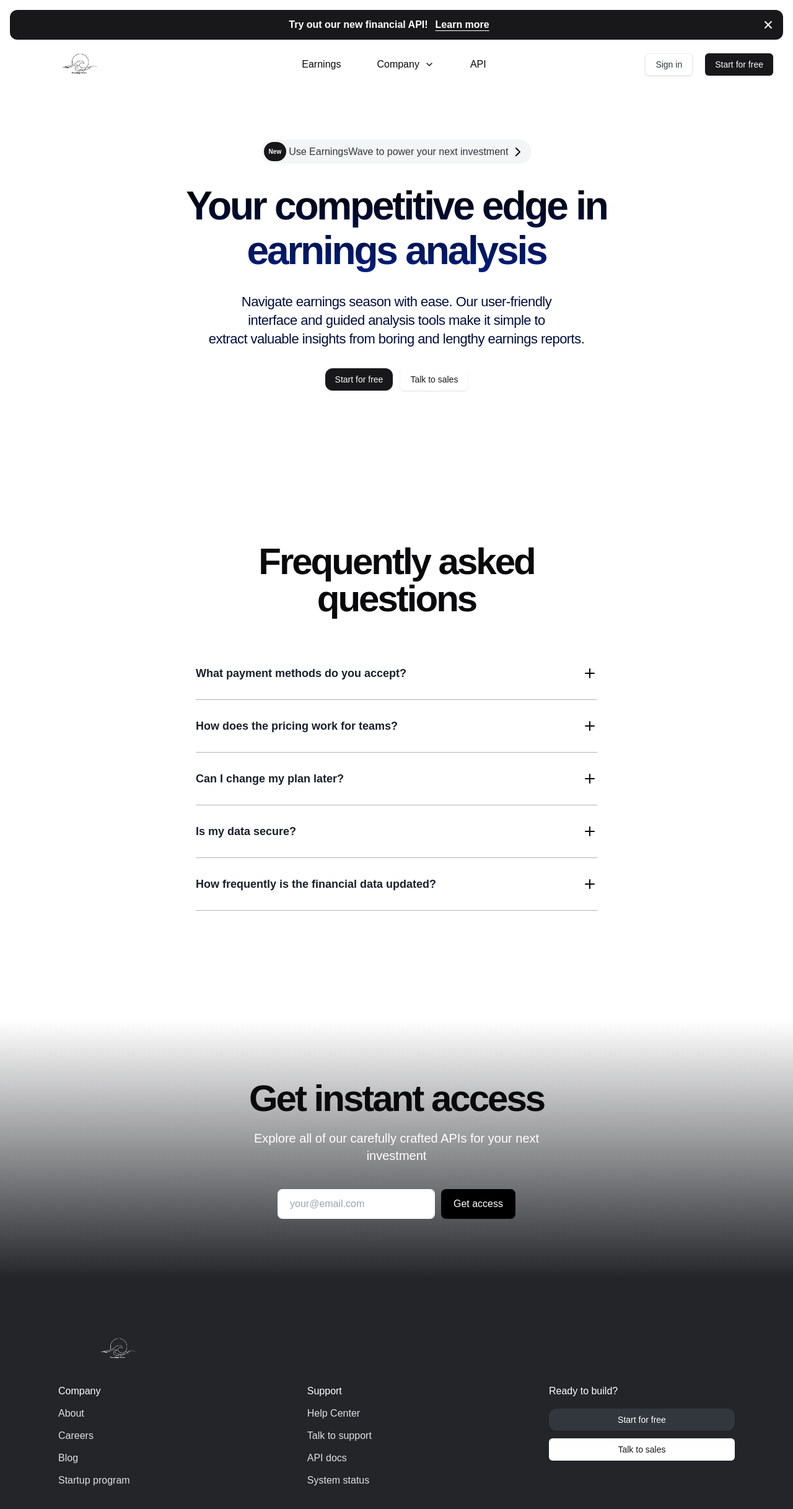
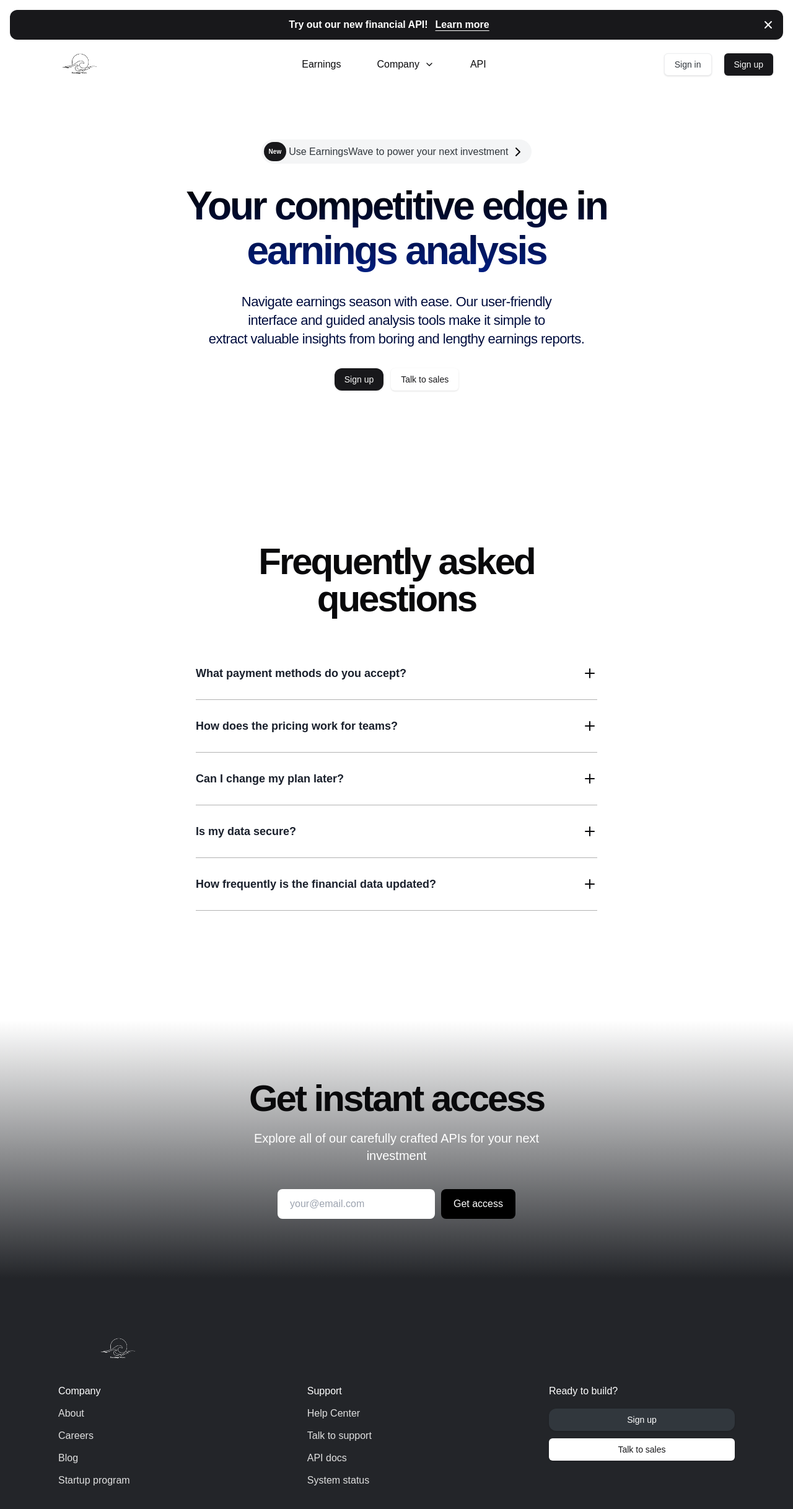
Before and after one commit to nudgemapp/earningswave-platform, a Next.js app: page / in a window 1280 px wide. Shown: the top 2434 px of the page at 62% size. Built offline with nearby package versions, Linux system fonts and the light colour scheme.

Commit message:
changed start for free to sign up

```diff
--- a/components/FooterSection.tsx
+++ b/components/FooterSection.tsx
@@ -71,7 +71,7 @@ function FooterSection() {
               className="border-none bg-[#31373D] hover:bg-[#31373D] text-white rounded-[12px]"
               onClick={() => router.push("/sign-up")}
             >
-              Start for free
+              Sign up{" "}
             </Button>
             <EmailModal />
           </div>
--- a/components/HeroSection.tsx
+++ b/components/HeroSection.tsx
@@ -61,7 +61,7 @@ function HeroSection() {
             className="border-none rounded-[12px]"
             onClick={() => router.push("/sign-up")}
           >
-            Start for free
+            Sign up{" "}
           </Button>
           <EmailModal />
         </motion.div>
--- a/components/NavBar.tsx
+++ b/components/NavBar.tsx
@@ -64,7 +64,7 @@ function NavBar() {
           animate={{ opacity: 1, y: 0 }}
           exit={{ opacity: 0, y: -20 }}
           transition={{ duration: 0.5 }}
-          className="md:sticky md:top-0 md:shadow-none z-20 md:mt-0" // Removed mt-[5rem] here
+          className="md:sticky md:top-0 md:shadow-none z-20 md:mt-0"
         >
           {/* DESKTOP */}
           <div className="hidden lg:block bg-white p-4">
@@ -163,7 +163,7 @@ function NavBar() {
                   whileTap={{ scale: 0.95 }}
                 >
                   <Button onClick={() => router.push("/sign-up")}>
-                    Start for free
+                    Sign up{" "}
                   </Button>
                 </motion.div>
               </div>
@@ -254,11 +254,16 @@ function NavBar() {
                     </div>
                   ))}
                   <div className="flex flex-col gap-[20px] select-none">
-                    <Button className="bg-white text-[#31373D] border-[#EDEEF0] hover:bg-white">
+                    <Button
+                      className="bg-white text-[#31373D] border-[#EDEEF0] hover:bg-white"
+                      onClick={() => router.push("/sign-in")}
+                    >
                       Sign in
                     </Button>
 
-                    <Button>Start for free</Button>
+                    <Button onClick={() => router.push("/sign-up")}>
+                      Sign up
+                    </Button>
                   </div>
                 </div>
               </div>
```
